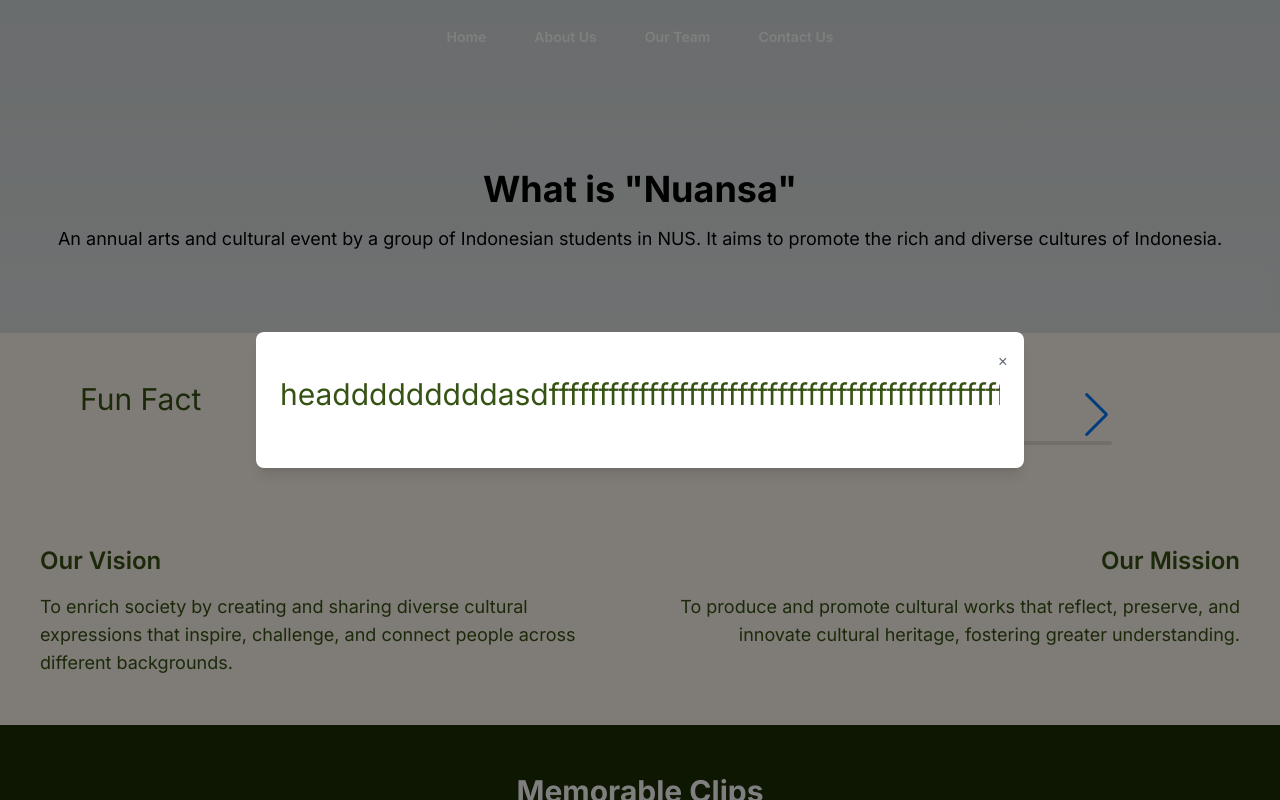
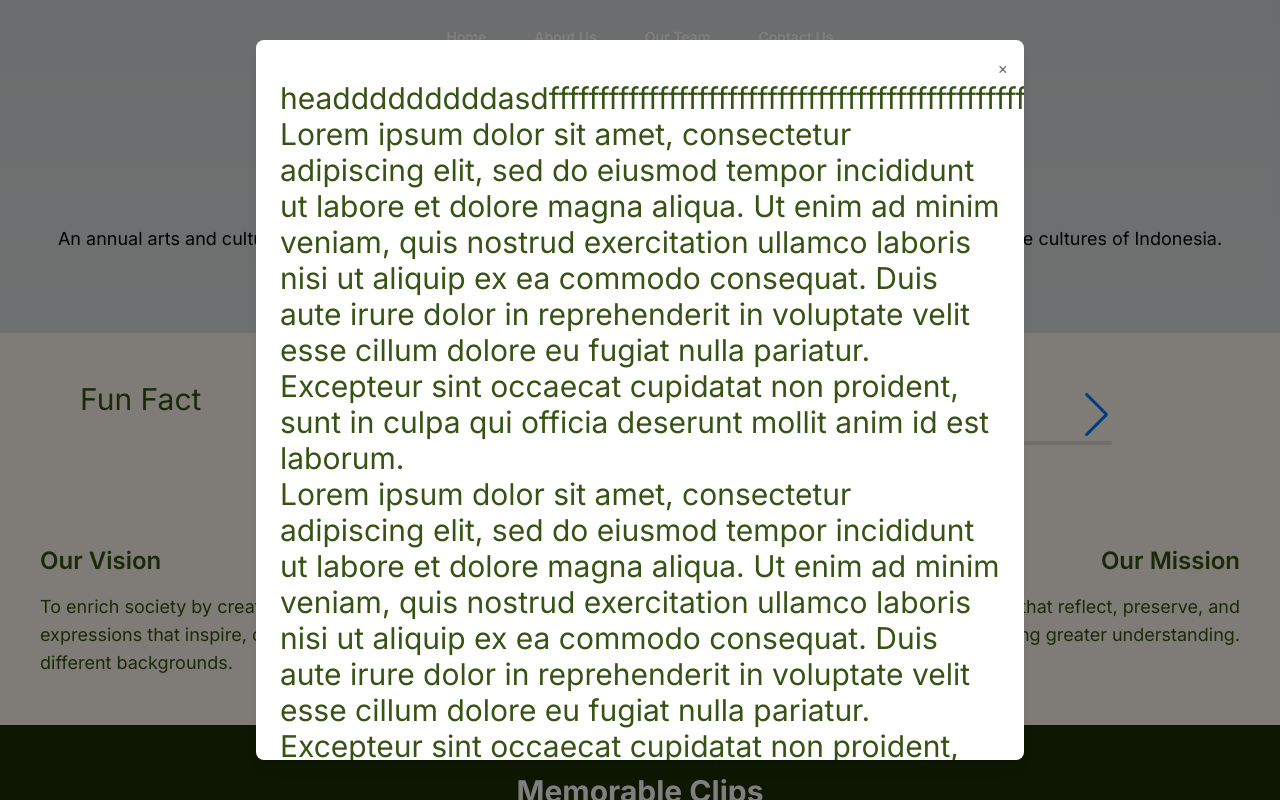
Before and after one commit to nuansacp2025/nuansa-web, a Next.js app: page /about-us in a window 1280 px wide. Shown: the top 800 px of the page. Built offline with nearby package versions, Linux system fonts and the light colour scheme.

Commit message:
Fix layout and reorganize code

```diff
--- a/app/about-us/page.tsx
+++ b/app/about-us/page.tsx
@@ -22,7 +22,21 @@ export default function AboutUs() {
 
         isModalOpen &&
         <ModalOverlay onClose={onClose}>
-          <div className="text-3xl mb-8 text-lime-900">headddddddddasdfffffffffffffffffffffffffffffffffffffffffffffffffffffffffffffadfasdhe</div>
+          <div className="text-3xl mb-8 text-lime-900">
+            headddddddddasdfffffffffffffffffffffffffffffffffffffffffffffffffffffffffffffadfasdhe
+            <p>
+              Lorem ipsum dolor sit amet, consectetur adipiscing elit, sed do eiusmod tempor incididunt ut labore et dolore magna aliqua. Ut enim ad minim veniam, quis nostrud exercitation ullamco laboris nisi ut aliquip ex ea commodo consequat. Duis aute irure dolor in reprehenderit in voluptate velit esse cillum dolore eu fugiat nulla pariatur. Excepteur sint occaecat cupidatat non proident, sunt in culpa qui officia deserunt mollit anim id est laborum.
+            </p>
+            <p>
+              Lorem ipsum dolor sit amet, consectetur adipiscing elit, sed do eiusmod tempor incididunt ut labore et dolore magna aliqua. Ut enim ad minim veniam, quis nostrud exercitation ullamco laboris nisi ut aliquip ex ea commodo consequat. Duis aute irure dolor in reprehenderit in voluptate velit esse cillum dolore eu fugiat nulla pariatur. Excepteur sint occaecat cupidatat non proident, sunt in culpa qui officia deserunt mollit anim id est laborum.
+            </p>
+            <p>
+              Lorem ipsum dolor sit amet, consectetur adipiscing elit, sed do eiusmod tempor incididunt ut labore et dolore magna aliqua. Ut enim ad minim veniam, quis nostrud exercitation ullamco laboris nisi ut aliquip ex ea commodo consequat. Duis aute irure dolor in reprehenderit in voluptate velit esse cillum dolore eu fugiat nulla pariatur. Excepteur sint occaecat cupidatat non proident, sunt in culpa qui officia deserunt mollit anim id est laborum.
+            </p>
+            <p>
+              Lorem ipsum dolor sit amet, consectetur adipiscing elit, sed do eiusmod tempor incididunt ut labore et dolore magna aliqua. Ut enim ad minim veniam, quis nostrud exercitation ullamco laboris nisi ut aliquip ex ea commodo consequat. Duis aute irure dolor in reprehenderit in voluptate velit esse cillum dolore eu fugiat nulla pariatur. Excepteur sint occaecat cupidatat non proident, sunt in culpa qui officia deserunt mollit anim id est laborum.
+            </p>
+          </div>
         </ModalOverlay>
 
       }
--- a/app/components/modal-overlay.tsx
+++ b/app/components/modal-overlay.tsx
@@ -28,17 +28,17 @@ function ModalOverlay({ onClose, children }: ModalOverlayProps) {
   return (
     <div
       id="modal-overlay"
-      className="fixed inset-0 bg-black bg-opacity-50 flex justify-center items-center z-50"
+      className="fixed max-h-screen py-10 inset-0 bg-black bg-opacity-50 flex justify-center items-center z-50"
       onClick={handleOutsideClick}
     >
-      <div className="bg-white rounded-lg shadow-lg p-6 relative mx-auto max-w-md sm:max-w-lg md:max-w-xl lg:max-w-2xl xl:max-w-3xl">
+      <div className="bg-white rounded-lg shadow-lg p-6 pt-10 relative max-w-md max-h-full sm:max-w-lg md:max-w-xl lg:max-w-2xl xl:max-w-3xl overflow-auto">
         <button
           onClick={onClose}
           className="absolute top-4 right-4 text-gray-500 hover:text-gray-800"
         >
           &times;
         </button>
-        <div className="mt-5 overflow-auto">{children}</div>
+        {children}
       </div>
     </div>
   );
```
